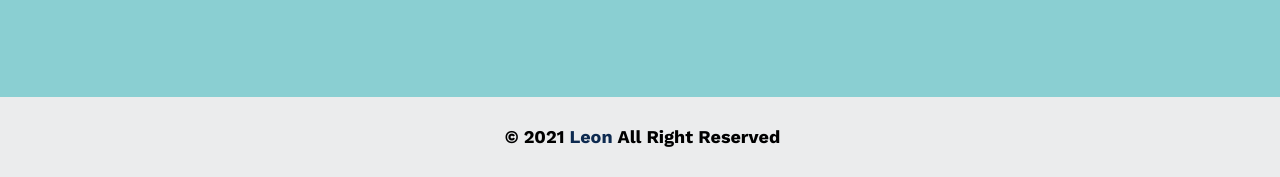
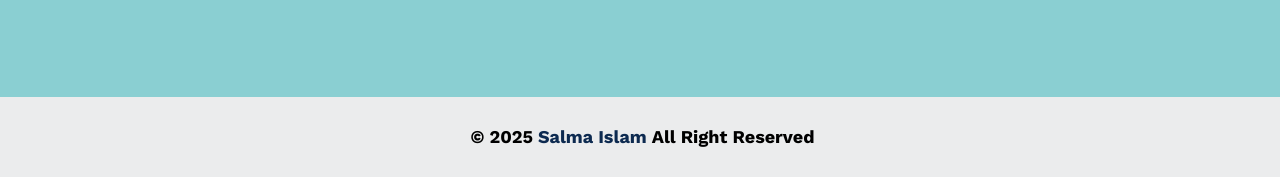
Before and after one commit to salma-islam0/Template-One, a plain HTML site: page index.html in a window 1280 px wide. Shown: the part 3817-3994 px from the top of the page. Drawn offline with nearby package versions, Linux system fonts and the light colour scheme.

Commit message:
Update index.html
salma islam

```diff
--- a/index.html
+++ b/index.html
@@ -183,7 +183,7 @@
          <!-- Footer Start  -->
           <div id="footer">
             <div class="container">
-                <p> <span>&#169</span>2021<span>Leon</span>All Right Reserved</p>
+                <p> <span>&#169</span>2025<span>Salma Islam</span>All Right Reserved</p>
             </div>
           </div>
           <!-- Footer End  -->
```
